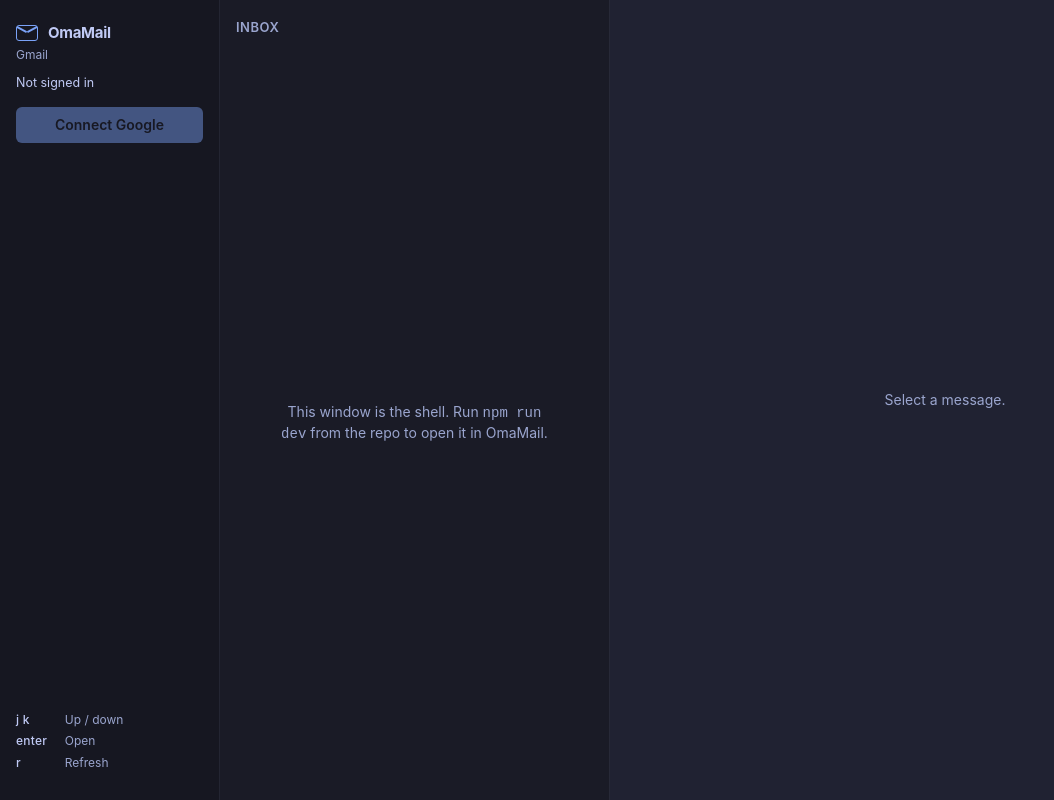
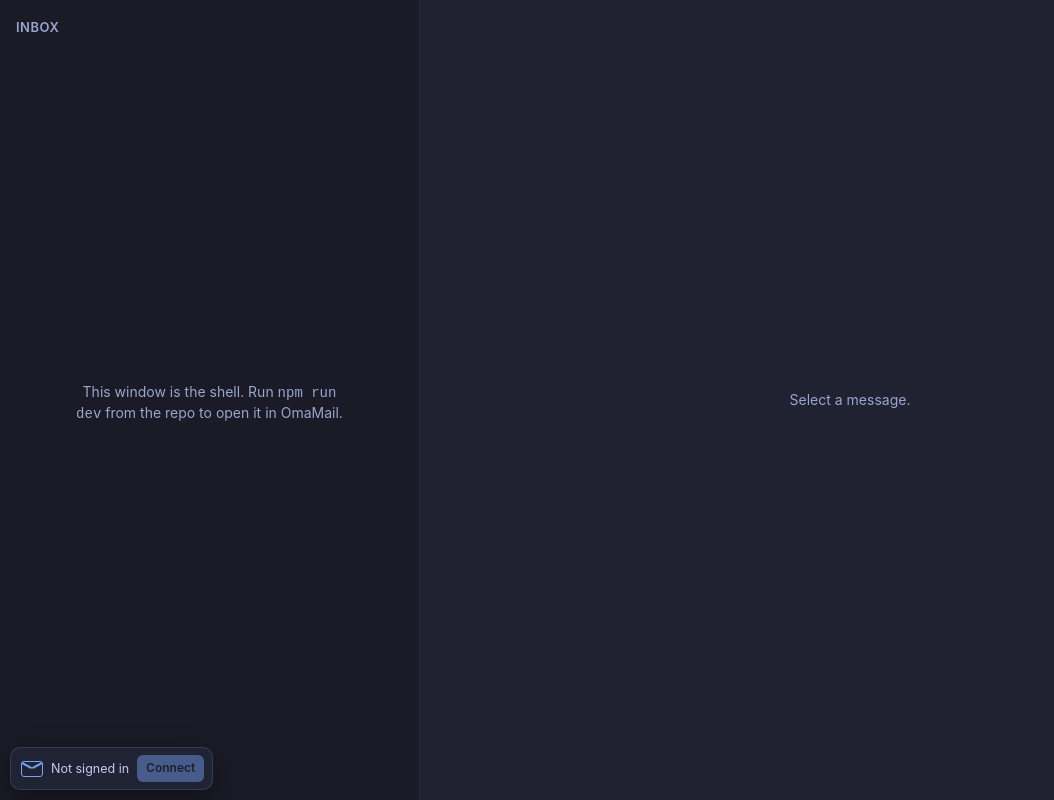
Before and after one commit to benwyrosdick/omamail, a Svelte app in the folder ui/: page / in a window 1280 px wide. Shown: the whole page, without its empty margins (0-1054 px from the left). Built offline with nearby package versions, Linux system fonts and the light colour scheme.

Commit message:
feat: open mail links in the OS and drop the side rail
Render HTML mail in a shadow root and intercept link clicks. Only
http, https, and mailto URLs are handed to the system opener. Move
sign-in, refresh, and sign-out onto a bar at the bottom of the inbox.

```diff
--- a/ui/src/App.svelte
+++ b/ui/src/App.svelte
@@ -11,6 +11,7 @@
     type MessageView,
     type Status,
   } from "./lib/api";
+  import type { Action } from "svelte/action";
 
   let status = $state<Status>({
     signed_in: false,
@@ -141,15 +142,39 @@
     }
   }
 
-  function mailDocument(html: string): string {
-    return `<!doctype html><html><head><meta charset="utf-8"><base target="_blank"><style>
-      html,body{margin:0;background:#fff;color:#1b1b1f;}
-      body{padding:16px 18px 32px;font:15px/1.5 Inter,system-ui,sans-serif;}
-      img,video{max-width:100%;height:auto;}
-      a{color:#3566d6;}
-      table{max-width:100%;}
-    </style></head><body>${html}</body></html>`;
-  }
+  const renderMail: Action<HTMLElement, string> = (node, html) => {
+    const root = node.shadowRoot ?? node.attachShadow({ mode: "open" });
+    const paint = (body: string) => {
+      root.innerHTML = `<style>
+        :host { display: block; min-height: 100%; background: #fff; color: #1b1b1f; }
+        .sheet { padding: 16px 18px 32px; font: 15px/1.5 Inter, system-ui, sans-serif; }
+        img, video { max-width: 100%; height: auto; }
+        a { color: #3566d6; cursor: pointer; }
+        table { max-width: 100%; }
+      </style><div class="sheet">${body}</div>`;
+    };
+    const onClick = (event: Event) => {
+      const target = event.target;
+      if (!(target instanceof Element)) return;
+      const anchor = target.closest("a");
+      const href = anchor?.getAttribute("href");
+      if (!href) return;
+      event.preventDefault();
+      void api.openLink(href).catch((err) => {
+        error = String(err);
+      });
+    };
+    paint(html);
+    root.addEventListener("click", onClick);
+    return {
+      update(next) {
+        paint(next);
+      },
+      destroy() {
+        root.removeEventListener("click", onClick);
+      },
+    };
+  };
 
   function when(ms: number | null): string {
     if (ms == null) return "";
@@ -165,32 +190,6 @@
 <svelte:window onkeydown={onKey} />
 
 <main class="app">
-  <aside class="rail">
-    <div class="mark">
-      <span class="seal" aria-hidden="true"></span>
-      <span class="word">OmaMail</span>
-    </div>
-    <div class="sub">Gmail</div>
-    <div class="email">{status.email ?? "Not signed in"}</div>
-    <div class="actions">
-      {#if status.signed_in}
-        <button class="primary" disabled={!!busy} onclick={sync}>Sync</button>
-        <button disabled={!!busy} onclick={disconnect}>Sign out</button>
-      {:else}
-        <button class="primary" disabled={!!busy || !desktop} onclick={connect}>
-          Connect Google
-        </button>
-      {/if}
-    </div>
-    {#if busy}<p class="busy">{busy}</p>{/if}
-    {#if error}<p class="error">{error}</p>{/if}
-    <dl class="hint">
-      <div><dt>j k</dt><dd>Up / down</dd></div>
-      <div><dt>enter</dt><dd>Open</dd></div>
-      <div><dt>r</dt><dd>Refresh</dd></div>
-    </dl>
-  </aside>
-
   <section class="list">
     <header class="list-head">
       <h1>Inbox</h1>
@@ -203,7 +202,7 @@
         {:else if !status.signed_in}
           Connect a Google account. Mail stays on this machine — tokens in the keyring, headers in a local database.
         {:else}
-          Nothing cached yet. Sync pulls the latest 50 inbox messages.
+          Nothing cached yet. Refresh pulls the latest 50 inbox messages.
         {/if}
       </p>
     {:else}
@@ -226,6 +225,19 @@
         {/each}
       </div>
     {/if}
+    <div class="account">
+      <span class="seal" aria-hidden="true"></span>
+      <div class="account-copy">
+        <div class="email">{status.email ?? "Not signed in"}</div>
+        {#if busy}<div class="busy">{busy}</div>{:else if error}<div class="error">{error}</div>{/if}
+      </div>
+      {#if status.signed_in}
+        <button class="primary" disabled={!!busy} onclick={sync}>Refresh</button>
+        <button disabled={!!busy} onclick={disconnect}>Sign out</button>
+      {:else}
+        <button class="primary" disabled={!!busy || !desktop} onclick={connect}>Connect</button>
+      {/if}
+    </div>
   </section>
 
   <section class="reader">
@@ -235,12 +247,7 @@
       </header>
       <div class="meta">{open.from} · {when(open.date_ms)}</div>
       {#if open.html}
-        <iframe
-          class="html-mail"
-          title="Message"
-          sandbox="allow-popups allow-popups-to-escape-sandbox"
-          srcdoc={mailDocument(open.html)}
-        ></iframe>
+        <div class="html-mail" use:renderMail={open.html}></div>
       {:else}
         <pre class="body">{open.plain_text}</pre>
       {/if}
--- a/ui/src/app.css
+++ b/ui/src/app.css
@@ -63,31 +63,15 @@ button.primary {
 
 .app {
   display: grid;
-  grid-template-columns: 220px minmax(280px, 390px) minmax(0, 1fr);
+  grid-template-columns: minmax(300px, 420px) minmax(0, 1fr);
   height: 100%;
   min-height: 0;
 }
 
-.rail,
 .list,
 .reader {
   min-height: 0;
   min-width: 0;
-}
-
-.rail {
-  display: flex;
-  flex-direction: column;
-  gap: 10px;
-  padding: 22px 16px 16px;
-  background: color-mix(in srgb, var(--bg) 86%, black);
-  border-right: 1px solid color-mix(in srgb, var(--text) 8%, transparent);
-}
-
-.mark {
-  display: flex;
-  align-items: center;
-  gap: 10px;
 }
 
 .seal {
@@ -120,63 +104,47 @@ button.primary {
   transform: rotate(-28deg);
 }
 
-.word {
-  font-size: 15px;
-  font-weight: 650;
-  letter-spacing: -0.02em;
-}
-
-.sub {
-  color: var(--muted);
-  font-size: 12px;
-  margin-top: -6px;
-}
-
 .email {
   font-size: 12.5px;
-  word-break: break-all;
-}
-
-.actions {
-  display: flex;
-  flex-direction: column;
-  gap: 8px;
-  margin-top: 6px;
+  white-space: nowrap;
+  overflow: hidden;
+  text-overflow: ellipsis;
 }
 
 .error {
   color: var(--red);
-  font-size: 12.5px;
-  line-height: 1.35;
+  font-size: 12px;
+  line-height: 1.3;
 }
 
-.hint {
-  margin-top: auto;
-  display: grid;
-  gap: 5px;
-  color: var(--muted);
-  font-size: 12px;
+.account {
+  position: absolute;
+  left: 10px;
+  bottom: 10px;
+  max-width: calc(100% - 20px);
+  display: flex;
+  align-items: center;
+  gap: 8px;
+  padding: 7px 8px 7px 10px;
+  border-radius: 10px;
+  background: color-mix(in srgb, var(--surface) 88%, black);
+  border: 1px solid color-mix(in srgb, var(--text) 14%, transparent);
+  box-shadow: 0 10px 28px color-mix(in srgb, black 40%, transparent);
 }
 
-.hint div {
-  display: grid;
-  grid-template-columns: 3.4em minmax(0, 1fr);
-  gap: 8px;
-  align-items: baseline;
+.account-copy {
+  min-width: 0;
+  flex: 1;
 }
 
-.hint dt,
-.hint dd {
-  margin: 0;
-}
-
-.hint dt {
-  color: var(--text);
-  font-weight: 550;
-  letter-spacing: 0.02em;
+.account button {
+  padding: 4px 8px;
+  font-size: 12px;
+  flex: none;
 }
 
 .list {
+  position: relative;
   display: flex;
   flex-direction: column;
   border-right: 1px solid color-mix(in srgb, var(--text) 8%, transparent);
@@ -208,7 +176,11 @@ button.primary {
 
 .rows {
   overflow: auto;
-  padding-bottom: 12px;
+  padding-bottom: 64px;
+}
+
+.list > .empty {
+  padding-bottom: 72px;
 }
 
 .row {
@@ -304,7 +276,7 @@ button.primary {
   flex: 1;
   width: 100%;
   min-height: 0;
-  border: 0;
+  overflow: auto;
   background: #fff;
 }
 
--- a/ui/src/lib/api.ts
+++ b/ui/src/lib/api.ts
@@ -80,4 +80,5 @@ export const api = {
   sync: () => invoke<number>("sync"),
   inbox: () => invoke<InboxItem[]>("inbox"),
   message: (id: string) => invoke<MessageView>("message", { id }),
+  openLink: (url: string) => invoke<void>("open_link", { url }),
 };
```
Also changed, not shown: 1 other file (tests, documents, lock files or other folders).
